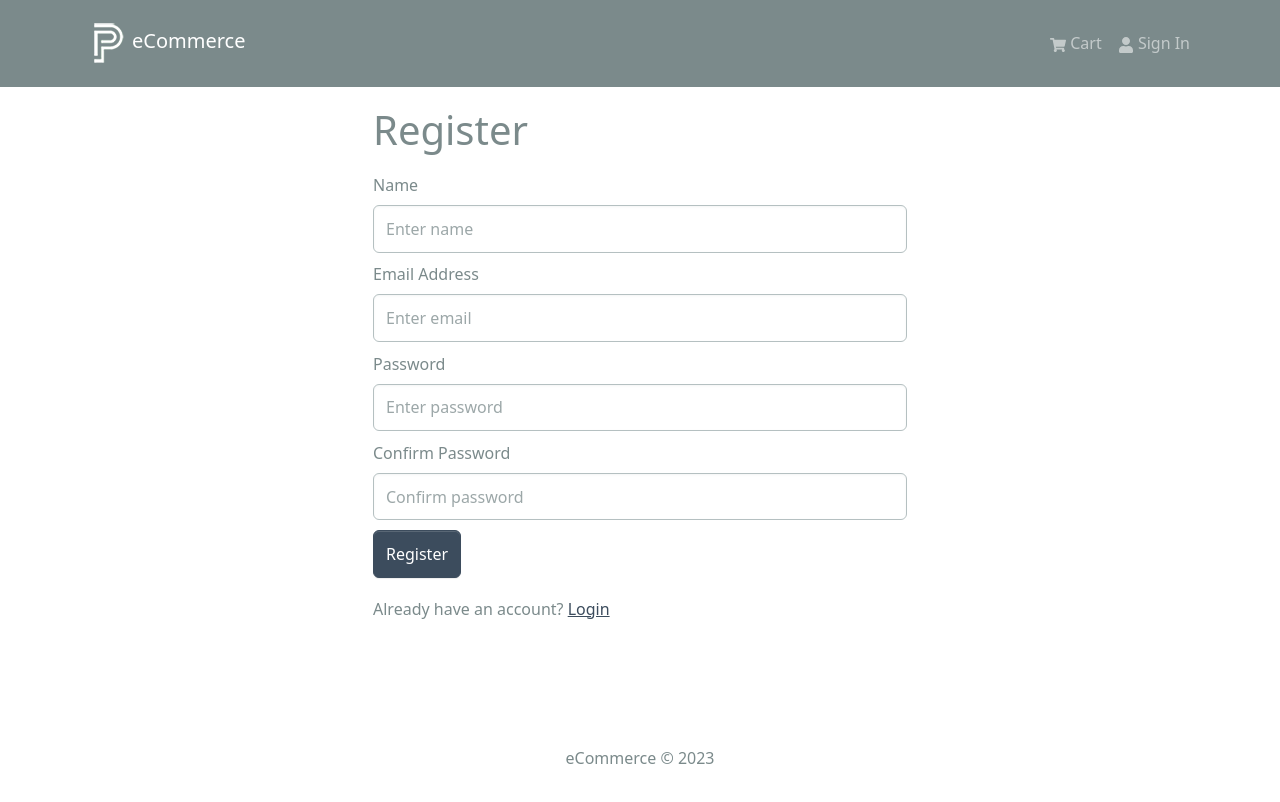
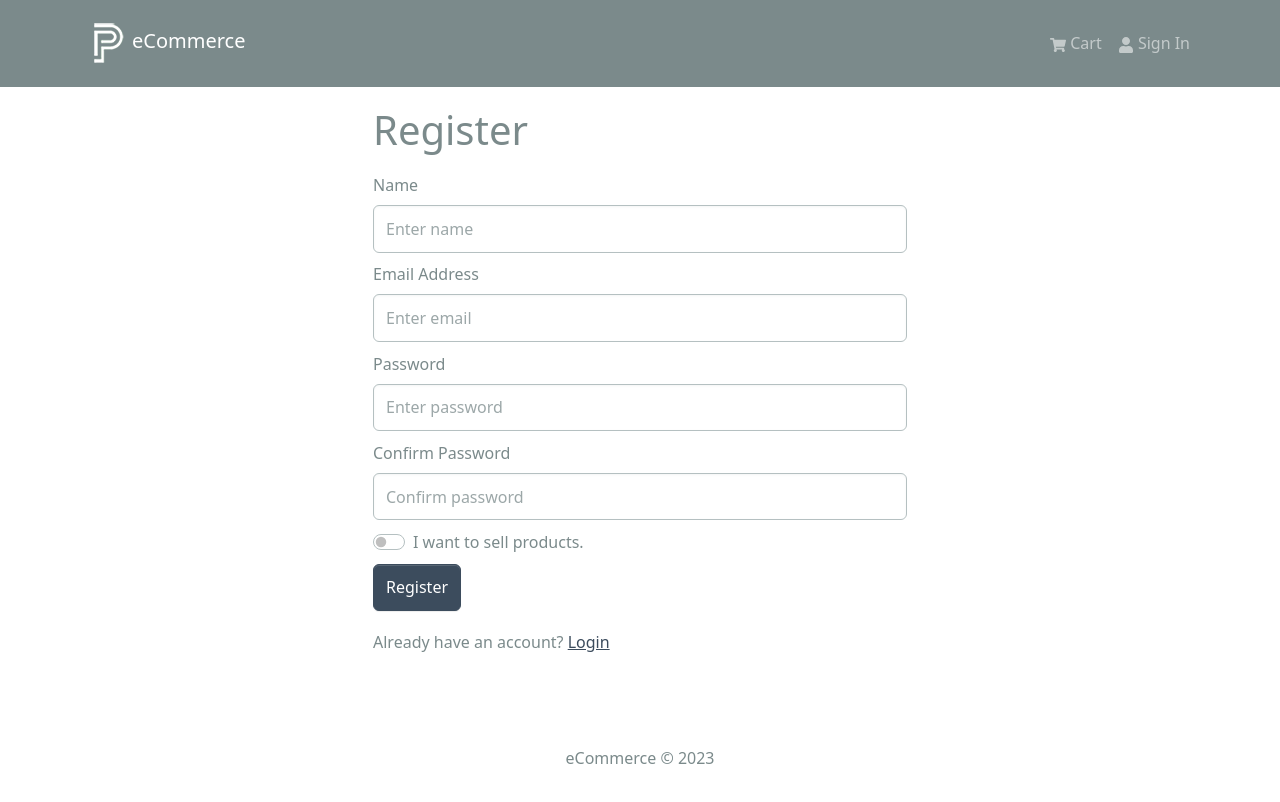
Before and after one commit to yuan-yh/eCommerce-mern-platform, a React (Create React App) app in the folder frontend/: page /register in a window 1280 px wide. Shown: the top 802 px of the page. Built offline with nearby package versions, Linux system fonts and the light colour scheme.

Commit message:
update seller register

```diff
--- a/frontend/src/screens/RegisterScreen.js
+++ b/frontend/src/screens/RegisterScreen.js
@@ -13,7 +13,7 @@ const RegisterScreen = () => {
     const [email, setEmail] = useState('');
     const [password, setPassword] = useState('');
     const [confirmPassword, setConfirmPassword] = useState('');
-    const [role, setRole] = useState('');
+    const [role, setRole] = useState(false);
 
     const dispatch = useDispatch();
     const navigate = useNavigate();
@@ -40,7 +40,8 @@ const RegisterScreen = () => {
         } else {
             try {
                 // const res = await register({ name, email, password, role }).unwrap();
-                const res = await register({ name, email, password }).unwrap();
+                // const res = await register({ name, email, password }).unwrap();
+                const res = await register({ name, email, password, role: (role ? 'SELLER' : undefined) }).unwrap();
                 dispatch(setCredentials({ ...res }));
                 navigate(redirect);
             } catch (err) {
@@ -92,6 +93,16 @@ const RegisterScreen = () => {
                     ></Form.Control>
                 </Form.Group>
 
+                <Form.Group className='my-2' controlId='checkRole'>
+                    <Form.Check
+                        type="switch"
+                        id="custom-switch"
+                        label="I want to sell products."
+                        value={role}
+                        onChange={(e) => setRole(e.target.checked)}
+                    />
+                </Form.Group>
+
                 <Button disabled={isLoading} type='submit' variant='primary'>
                     Register
                 </Button>
```
